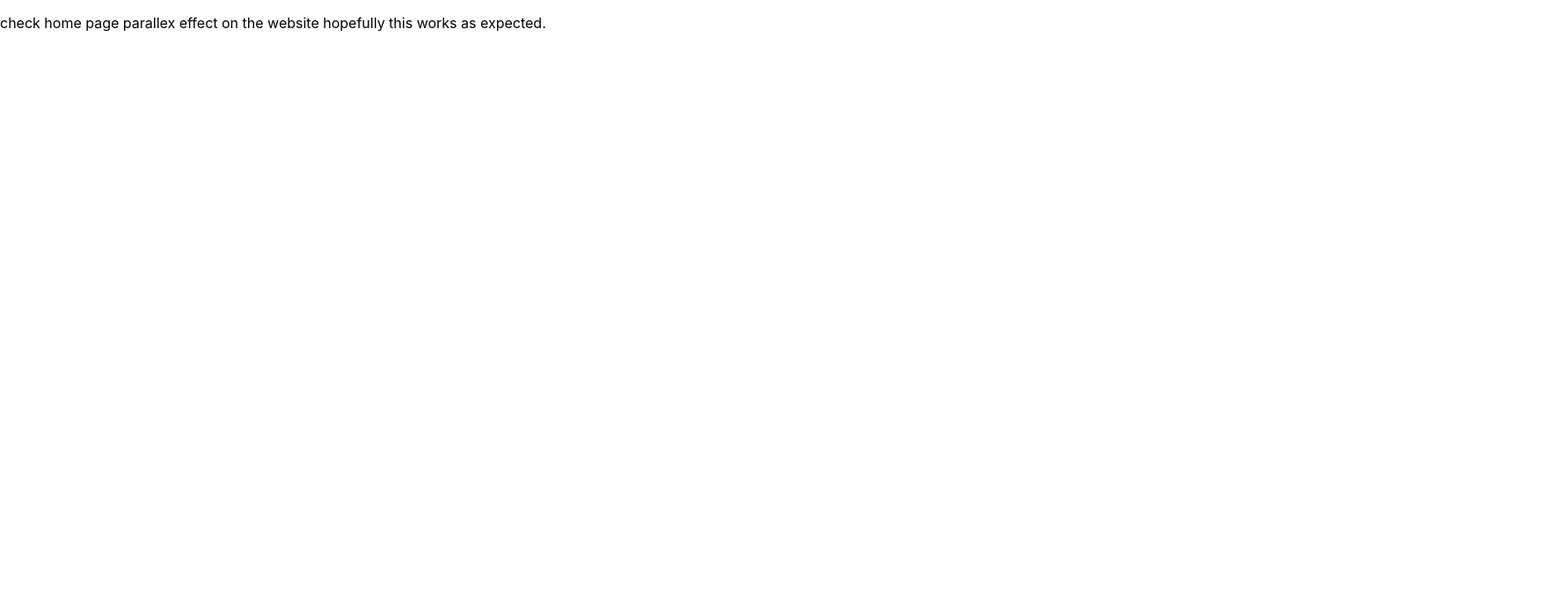
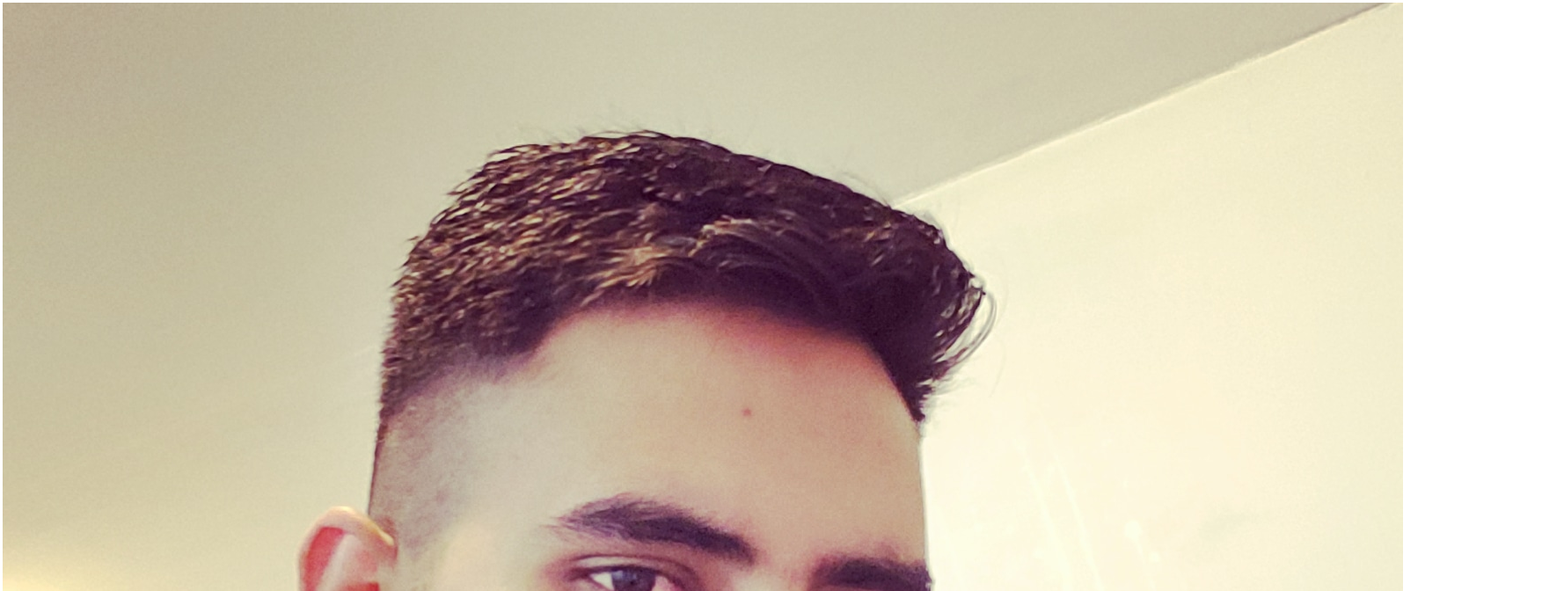
Before and after one commit to KiranAddagarla/ReactWebApplication, a React (Create React App) app: page / in a window 1280 px wide. Shown: the top 672 px of the page at 88% size, 1778 px wide, since content can reach past the window. Built offline with nearby package versions, Linux system fonts and the light colour scheme.

Commit message:
commit header section

```diff
--- a/src/components/homepage.js
+++ b/src/components/homepage.js
@@ -1,11 +1,12 @@
 import React from 'react';
+import HeaderSection from './headerSection'
 import '../App.css';
 
 
 const HomePage = () =>{
     return (
       <div>
-
+          <HeaderSection />
           <p>check home page parallex effect on the website hopefully this works as expected.</p>
 
       </div>
```
